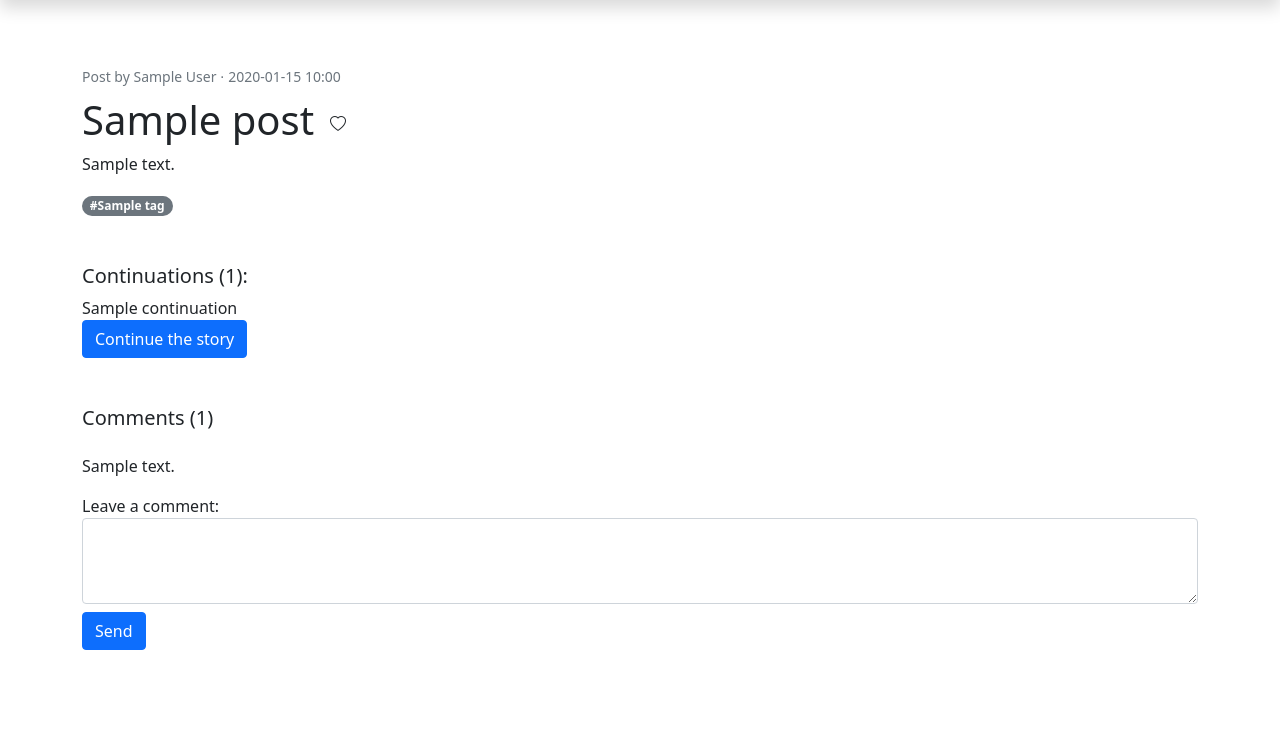
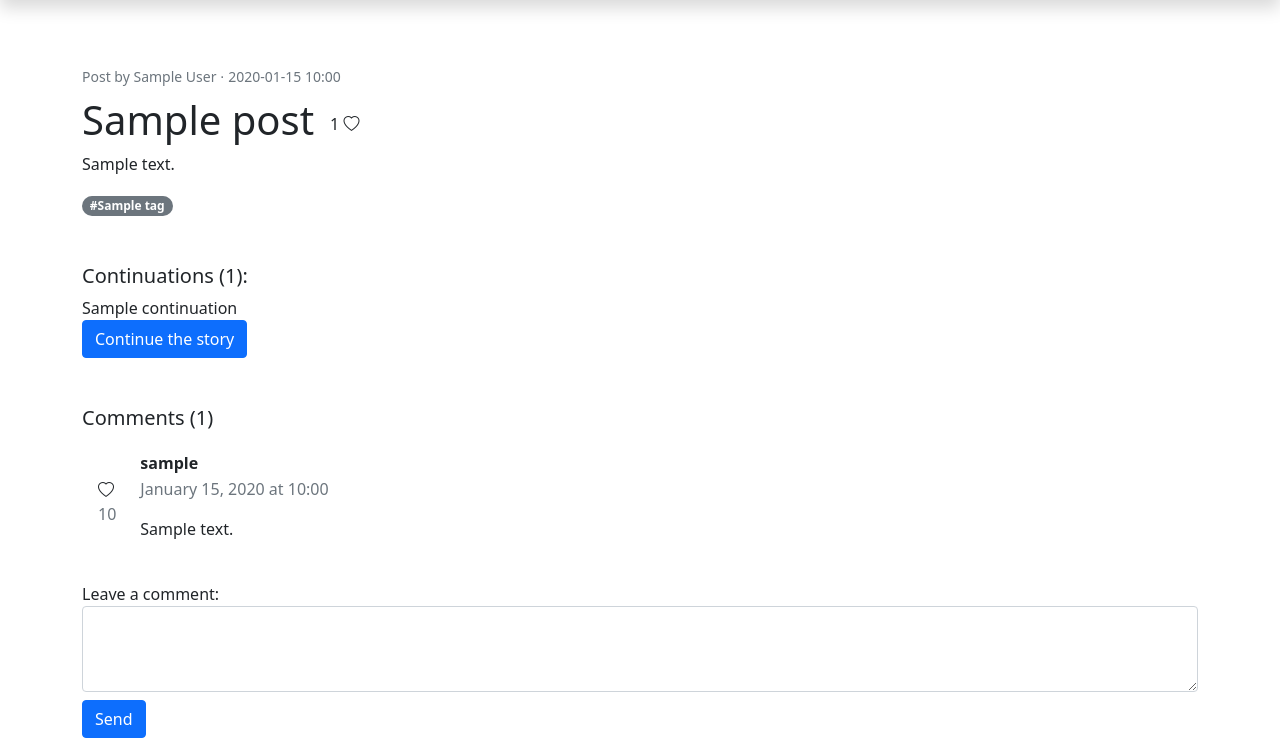
Before and after one commit to kbjakex/tsoha-stories, a Flask app: template templates/storypage.html in a window 1280 px wide. Shown: the part 58-800 px from the top of the page. Run offline with Flask 2, Linux system fonts and the light colour scheme; the visitor is signed in with stand-in values (Sample User, id 1); the template is opened without the code that fills it: most values are stand-ins (such as "Sample title", 1, 10 or a date in 2020).

Commit message:
Bugfixing & prevent CRSF attacks

```diff
--- a/routes.py
+++ b/routes.py
@@ -1,9 +1,10 @@
 from crypt import methods
 from app import app
 from db import db
-from flask import redirect, render_template, request, abort
+from flask import redirect, render_template, request, abort, session
 from flask_login import LoginManager, UserMixin, login_user, login_required, logout_user, current_user
 from werkzeug.security import check_password_hash, generate_password_hash
+import secrets
 import json
 from datetime import datetime, timedelta
 
@@ -69,7 +70,7 @@ def index():
         if post[5] is not None:
             posts[-1].tags.append(post[5])
 
-    sql = "SELECT P.id, COUNT(L), COUNT(C) FROM likes L, posts P LEFT JOIN comments C ON  P.id = C.post_id WHERE L.post_id = P.id GROUP BY P.id"
+    sql = "SELECT P.id, (SELECT COUNT(*) FROM Likes L WHERE L.post_id = P.id), (SELECT COUNT(*) FROM Comments C WHERE C.post_id = P.id) FROM posts P GROUP BY P.id"
     likes_and_comments = db.session.execute(sql).fetchall()
 
     for stats in likes_and_comments:
@@ -114,6 +115,7 @@ def login():
         if not user is None and check_password_hash(user["password"], password):
             # lets see if it can just accept the user like this
             login_user(User(user[0], user[1], user[2]))
+            session["csrf_token"] = secrets.token_hex(16)
             return redirect(next or "/")
         else:
             last_error = "Invalid username or password"
@@ -159,6 +161,9 @@ def logout():
 @login_required
 def addstory():
     if request.method == "POST":
+        if session["csrf_token"] != request.form["csrf_token"]:
+            return abort(403)
+
         username = current_user.username
         title = request.form["title"]
         contents = request.form["content"]
@@ -192,6 +197,8 @@ def page(id):
     if request.method == "POST":
         if not current_user.is_authenticated:
             abort(401)
+        if session["csrf_token"] != request.form["csrf_token"]:
+            return abort(403)
 
         comment = request.form.get("content")
         if not comment is None and len(comment) > 0:
@@ -200,6 +207,7 @@ def page(id):
             sql = "INSERT INTO comments (post_id, user_id, sent_at, content) VALUES (:post_id, :user_id, NOW(), :content)"
             db.session.execute(sql, {"post_id":id, "user_id":user_id, "content":comment})
             db.session.commit()
+            return redirect('#')
 
     sql = "SELECT P.id, P.title, P.content, P.sent_at, U.username, U.id, T.name FROM users U, posts P LEFT JOIN tags T ON P.id = T.post_id WHERE U.id = P.user_id AND P.id = :post_id"
     post_raw_all = db.session.execute(sql, {"post_id": id}).fetchall()
@@ -215,11 +223,12 @@ def page(id):
 
     # Check if user has liked the post
     if current_user.is_authenticated:
-        sql = "SELECT COUNT(*) FROM users U, likes L WHERE U.id = L.user_id AND L.post_id = :post_id"
-        num_likes = db.session.execute(sql, {"post_id": id}).fetchone()[0]
-        if not num_likes is None and num_likes > 0:
+        sql = "SELECT COUNT(*), SUM(CASE WHEN U.id = :user_id THEN 1 ELSE 0 END) FROM users U, likes L WHERE U.id = L.user_id AND L.post_id = :post_id"
+        likes = db.session.execute(sql, {"post_id": id, "user_id": current_user.id}).fetchone()
+        if not likes[1] is None and likes[1] > 0:
             post.liked = True
 
+        post.num_likes = likes[0]
         post.can_delete = current_user.id == post_raw[5]
         post.can_edit = post.can_delete and not post.sent_at < datetime.now() - timedelta(minutes=30)
 
@@ -228,44 +237,38 @@ def page(id):
 
     post.continuations = continuations
 
-    sql = "SELECT U.username, C.content, C.sent_at FROM users U, comments C WHERE C.post_id = :post_id AND U.id = C.user_id"
+    sql = "SELECT U.username, C.content, C.sent_at, COUNT(L.id) FROM users U, comments C LEFT JOIN Likes L ON L.comment_id = C.id WHERE C.post_id = :post_id AND U.id = C.user_id GROUP BY C.id, U.id ORDER BY C.sent_at DESC"
     post.comments = db.session.execute(sql, {"post_id":id}).fetchall()
 
-    """ sql = "SELECT U.username, L.sent_at FROM users U, likes L WHERE L.post_id = :post_id AND U.id = L.user_id" """
-
-
-    """ sql = "SELECT U.username, P.id, P.title, P.content, P.sent_at FROM posts P, users U WHERE P.user_id = U.id AND P.id = :id"
-    result = db.session.execute(sql, {"id":id})
-    post = result.fetchone() """
     return render_template("storypage.html", post = post)
 
-@app.route("/api/posts/<int:id>/like")
+@app.route("/api/posts/<int:id>/like", methods=["POST"])
+@login_required
 def like(id):
-    if current_user.is_authenticated:
-        sql = "SELECT * FROM likes WHERE user_id = :user_id AND post_id = :post_id"
-        result = db.session.execute(sql, {"user_id":current_user.id, "post_id":id})
-        liked = "false"
-        if result.fetchone() is None:
-            liked = "true"
-            db.session.execute("INSERT INTO likes (user_id, post_id, liked_at) VALUES (:user_id, :post_id, NOW())", {"user_id": current_user.id, "post_id":id})
-            db.session.commit()
-        else:
-            db.session.execute("DELETE FROM likes WHERE user_id = :user_id AND post_id = :post_id", {"user_id": current_user.id, "post_id":id})
-            db.session.commit()
-        return f"{{ \"liked\": {liked}, \"num_likes\": " + str(db.session.execute("SELECT COUNT(*) FROM likes WHERE post_id = :post_id", {"post_id":id}).fetchone()[0]) + " }"
+    print(request)
+    print(request.data)
+    if session["csrf_token"] != json.loads(request.data)["token"]:
+        return abort(403)
+
+    sql = "SELECT * FROM likes WHERE user_id = :user_id AND post_id = :post_id"
+    result = db.session.execute(sql, {"user_id":current_user.id, "post_id":id})
+    liked = "false"
+    if result.fetchone() is None:
+        liked = "true"
+        db.session.execute("INSERT INTO likes (user_id, post_id, liked_at) VALUES (:user_id, :post_id, NOW())", {"user_id": current_user.id, "post_id":id})
+        db.session.commit()
     else:
-        return "Unauthorized", 401
-
+        db.session.execute("DELETE FROM likes WHERE user_id = :user_id AND post_id = :post_id", {"user_id": current_user.id, "post_id":id})
+        db.session.commit()
+    return f"{{ \"liked\": {liked}, \"num_likes\": " + str(db.session.execute("SELECT COUNT(*) FROM likes WHERE post_id = :post_id", {"post_id":id}).fetchone()[0]) + " }"
 
 @app.route("/api/posts/<int:id>/delete", methods=["GET", "POST"])
+@login_required
 def delete(id):
-    if current_user.is_authenticated:
-        sql = "SELECT * FROM posts WHERE id = :id AND user_id = :user_id"
-        result = db.session.execute(sql, {"id":id, "user_id":current_user.id})
-        if result.fetchone() is None:
-            abort(401)
-        db.session.execute("DELETE FROM posts WHERE id = :id", {"id":id})
-        db.session.commit()
-        return redirect("/")
-    else:
+    sql = "SELECT * FROM posts WHERE id = :id AND user_id = :user_id"
+    result = db.session.execute(sql, {"id":id, "user_id":current_user.id})
+    if result.fetchone() is None:
         abort(401)
+    db.session.execute("DELETE FROM posts WHERE id = :id", {"id":id})
+    db.session.commit()
+    return redirect("/")
--- a/schema.sql
+++ b/schema.sql
@@ -16,7 +16,7 @@ CREATE TABLE posts (
 CREATE TABLE tags (
     id SERIAL PRIMARY KEY,
     name TEXT NOT NULL,
-    post_id INTEGER REFERENCES posts,
+    post_id INTEGER REFERENCES posts (id) ON DELETE CASCADE,
     UNIQUE(name, post_id)
 );
 
--- a/templates/index.html
+++ b/templates/index.html
@@ -53,9 +53,10 @@
     <script>
         $(document).ready(function () {
             $('#btn-like-{{ post.id }}').click(function () {
-                const update = { post_id: {{ post.id }} };
+                const update = { token: '{{ session.csrf_token }}' };
                 const options = { method: 'POST', headers: { 'Content-Type': 'application/json', }, body: JSON.stringify(update), };
-                fetch('/api/posts/{{ post.id }}/like')
+                console.log(options);
+                fetch('/api/posts/{{ post.id }}/like', options)
                     .then(response => response.json())
                     .then(data => {
                         if (data.liked) {
--- a/templates/login.html
+++ b/templates/login.html
@@ -17,6 +17,7 @@
             <input type="password" name="password" class="form-control" id="password-field" required>
         </div>
         <button type="submit" class="btn btn-primary">Submit</button>
+        <input type="hidden" name="csrf_token" value="{{ session.csrf_token }}">
     </form>
 </div>
 {% endblock %}
--- a/templates/newstory.html
+++ b/templates/newstory.html
@@ -17,6 +17,7 @@
                 <input name='tags' class="form-control border-0 bg-light" placeholder="Add tag...">
             </div>
             <button type="submit" class="btn btn-primary">Submit</button>
+            <input type="hidden" name="csrf_token" value="{{ session.csrf_token }}">
         </form>
     </div>
 </div>
--- a/templates/register.html
+++ b/templates/register.html
@@ -21,6 +21,7 @@
             <input type="password" name="password2" class="form-control" id="password-field-2" required>
         </div>
         <button type="submit" class="btn btn-primary">Sign up</button>
+        <input type="hidden" name="csrf_token" value="{{ session.csrf_token }}">
     </form>
 </div>
 {% endblock %}
--- a/templates/storypage.html
+++ b/templates/storypage.html
@@ -14,6 +14,7 @@
                 {% else %}
                 <a id="btn-like" class="px-3 text-decoration-none text-dark" href="/login">
                     {% endif %}
+                    {{ post.num_likes }}
                     <i class="bi bi-heart{%if post.liked %}-fill{% endif %}"></i>
                 </a>
         </span>
@@ -52,25 +53,57 @@
 
         <form>
             <button type="submit" class="btn btn-primary">Continue the story</button>
+            <input type="hidden" name="csrf_token" value="{{ session.csrf_token }}">
         </form>
     </div>
 
     <div class="pt-5">
         <h5>Comments ({{ post.comments|length }})</h5>
-        <div class="pt-3 pb-3">
+    </div>
+
+    <div class="col-md-12 col-lg-10">
+        <div class="card text-dark border-0">
             {% for comment in post.comments %}
+            <div class="card-body">
+                <div class="d-flex flex-start">
+                    <span class="bi bi-heart py-4 me-4"><p class="text-center text-secondary">{{ comment.likes }}</p></span>
+
+                    <div>
+                        <!-- <img class="rounded-circle shadow-1-strong me-3"
+                            src="https://mdbcdn.b-cdn.net/img/Photos/Avatars/img%20(33).webp" alt="avatar"
+                            width="60" height="60" />
+                        <div> -->
+
+                        <h6 class="fw-bold mb-1">{{ comment.username }}</h6>
+                        <div class="d-flex align-items-center mb-3">
+                            <p class="mb-0 text-secondary">
+                                {{ comment.sent_at.strftime("%B %d, %Y at %H:%M") }}
+                            </p>
+                            <a href="#!" class="link-muted"><i class="fas fa-heart ms-2"></i></a>
+                        </div>
+                        <p class="mb-0">
                             {{ comment.content }}
+                        </p>
+                    </div>
+                </div>
+            </div>
+            {% if not loop.last %}
+            <hr class="my-0" />
+            {% endif %}
             {% endfor %}
         </div>
     </div>
+
 
     {% if current_user.is_authenticated %}
     <form method="POST">
         <div class="form-group pb-2">
             <label for="continuation-content">Leave a comment:</label>
-            <textarea class="form-control" name="content" maxlength="1500" id="continuation-content" rows="3" required></textarea>
+            <textarea class="form-control" name="content" maxlength="1500" id="continuation-content" rows="3"
+                required></textarea>
         </div>
         <button type="submit" class="btn btn-primary">Send</button>
+        <input type="hidden" name="csrf_token" value="{{ session.csrf_token }}">
     </form>
     {% else %}
     <div class="pt-1">
@@ -82,7 +115,7 @@
 
 {% if current_user.is_authenticated %}
 <script>
-    $(document).ready(function () {
+/*     $(document).ready(function () {
         $('#btn-like').click(function () {
             const update = { post_id: {{ post.id }} };
             const options = { method: 'POST', headers: { 'Content-Type': 'application/json', }, body: JSON.stringify(update), };
@@ -96,6 +129,23 @@
                     }
                 });
         });
+    }); */
+
+    $(document).ready(function () {
+        $('#btn-like').click(function () {
+            const update = { token: '{{ session.csrf_token }}' };
+            const options = { method: 'POST', headers: { 'Content-Type': 'application/json', }, body: JSON.stringify(update), };
+            console.log(options);
+            fetch('/api/posts/{{ post.id }}/like', options)
+                .then(response => response.json())
+                .then(data => {
+                    if (data.liked) {
+                        $('#btn-like').html(`${data.num_likes} <i class="bi bi-heart-fill"></i>`);
+                    } else {
+                        $('#btn-like').html(`${data.num_likes} <i class="bi bi-heart"></i>`);
+                    }
+                });
+        });
     });
 </script>
 {% endif %}
```
Lines whose indentation alone changed are shown as unchanged.
